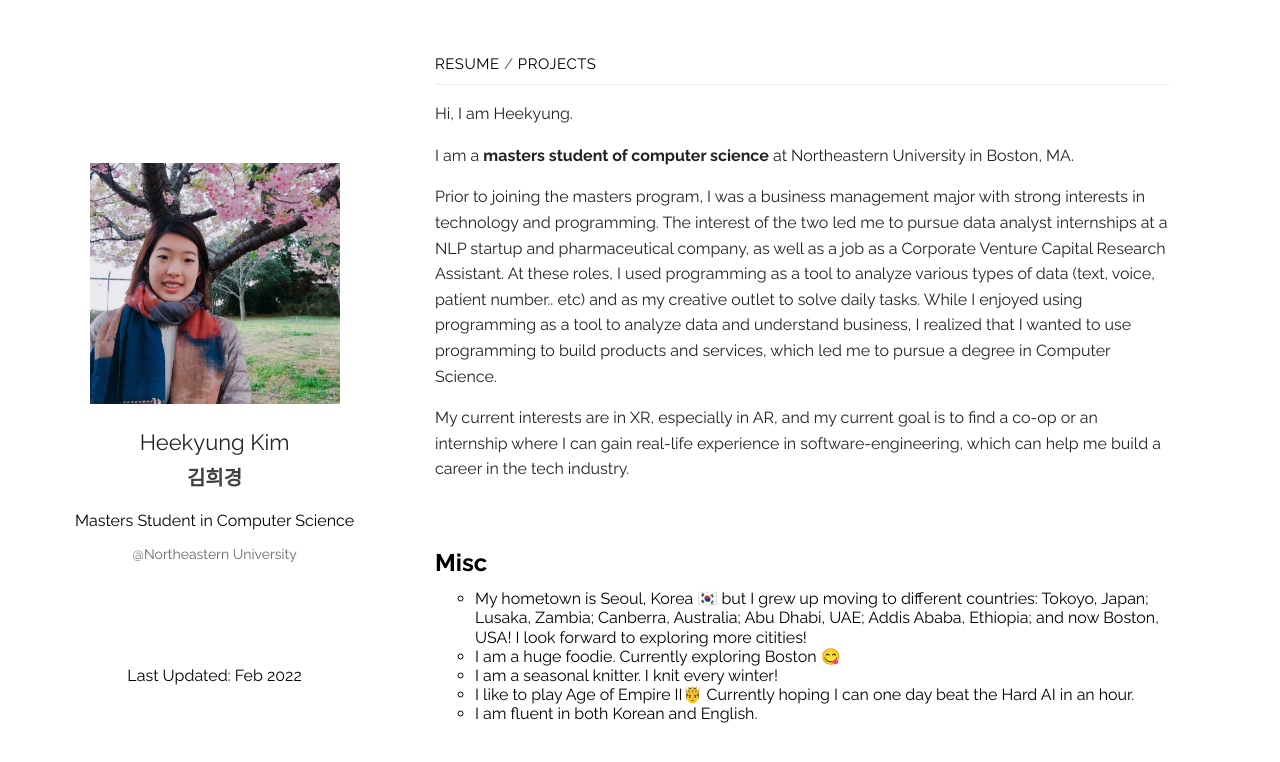
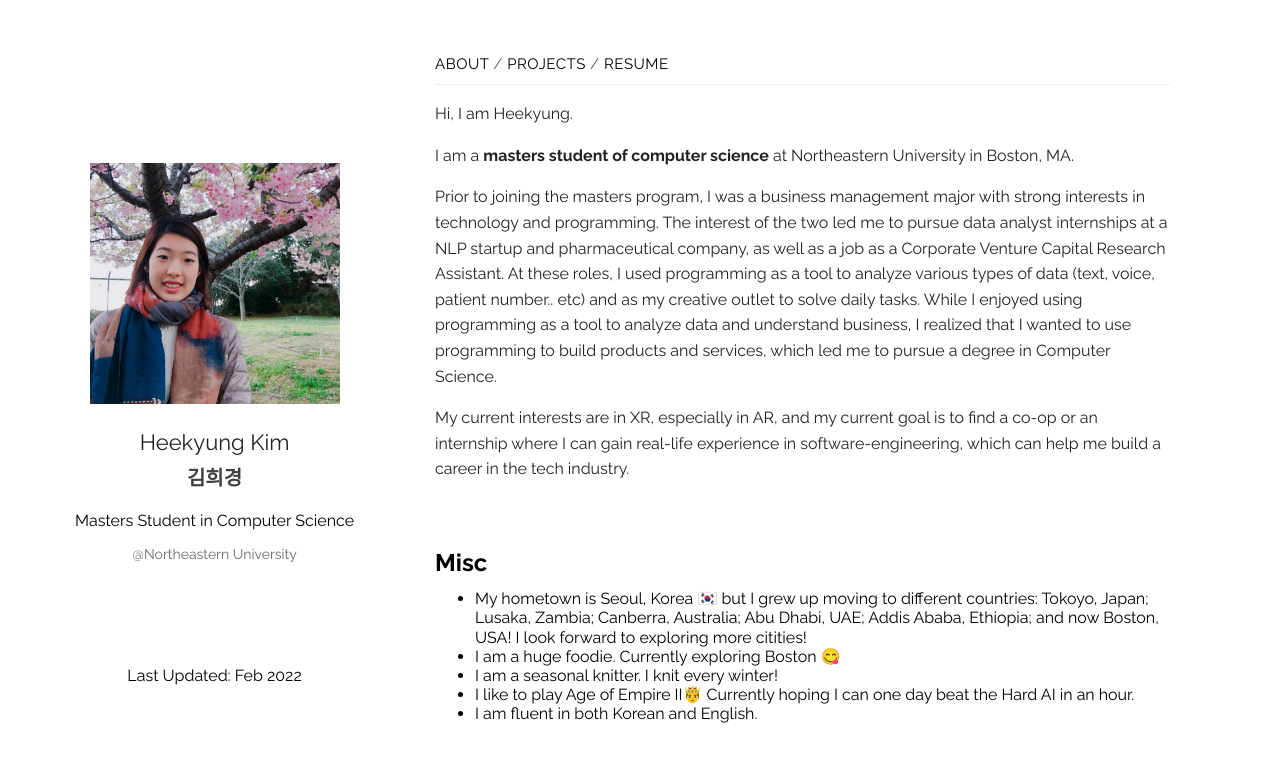
Before and after one commit to hkimkim/hkimkim.github.io, a Jekyll site: the page built from index.markdown, in a window 1280 px wide. Shown: the top 762 px of the page. Built offline with Jekyll 4.4.1, drawn with Linux system fonts in a browser that asks for light colours; some web fonts are replaced.

Commit message:
Update navigation and change bullpoint style

```diff
--- a/_layouts/default.html
+++ b/_layouts/default.html
@@ -41,7 +41,7 @@
   <ul class="posts">
     <li class="posts-labelgroup" id="posts-labelgroup">
       <p id="posts-label">
-        <a href="/assets/HeekyungKim_MSCS_CV.pdf" id="resume-link">resume</a> / <a href="projects.html" id="resume-link">projects</a>
+        <a href="index.html" id="resume-link">about</a> / <a href="projects.html" id="resume-link">projects</a> / <a href="/assets/HeekyungKim_MSCS_CV.pdf" id="resume-link">resume</a>
         <!-- / <a href="blog.html" id="resume-link">blog</a> -->
       </p>
     </li>
--- a/assets/css/main.css
+++ b/assets/css/main.css
@@ -482,6 +482,8 @@ table th { background-color: #eee; font-family: Raleway; }
 
 footer { display: none; }
 
+ul {list-style-type: disc;}
+
 @media screen and (max-width: 768px) { .about .about-header.condensed { align-items: start; align-self: start; } .about .about-header.condensed .about-title { flex-direction: row; margin-bottom: 10px; } .about .about-header.condensed .about-title img { max-height: 40px; } .about .about-header.condensed .about-title h2 { margin: 0 10px; } .about .about-header.condensed .tagline { font-size: 18px; margin-bottom: 0px; } .about .about-footer.condensed { display: none; } footer.condensed { display: flex; flex-direction: column; align-items: center; margin: 0 40px; border-top: 1px solid #eee; } }
 
 @media screen and (max-width: 768px) and (max-width: 480px) { footer.condensed { margin: 0 20px; } }
```
